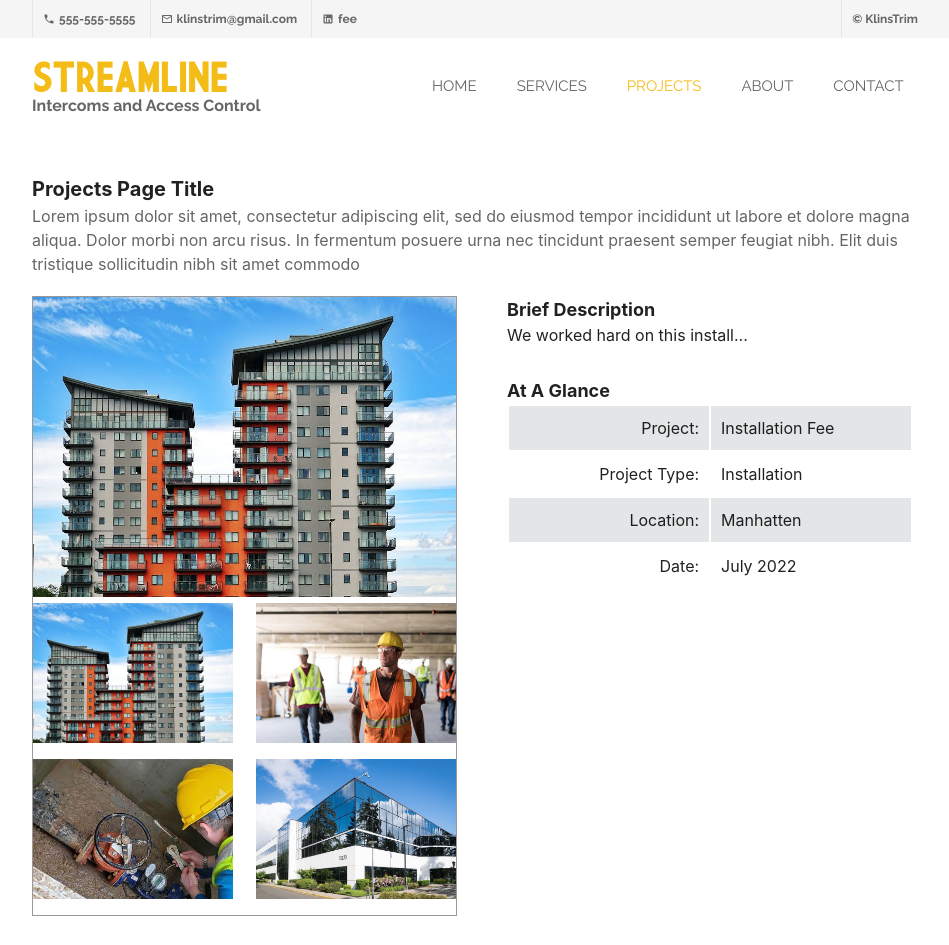
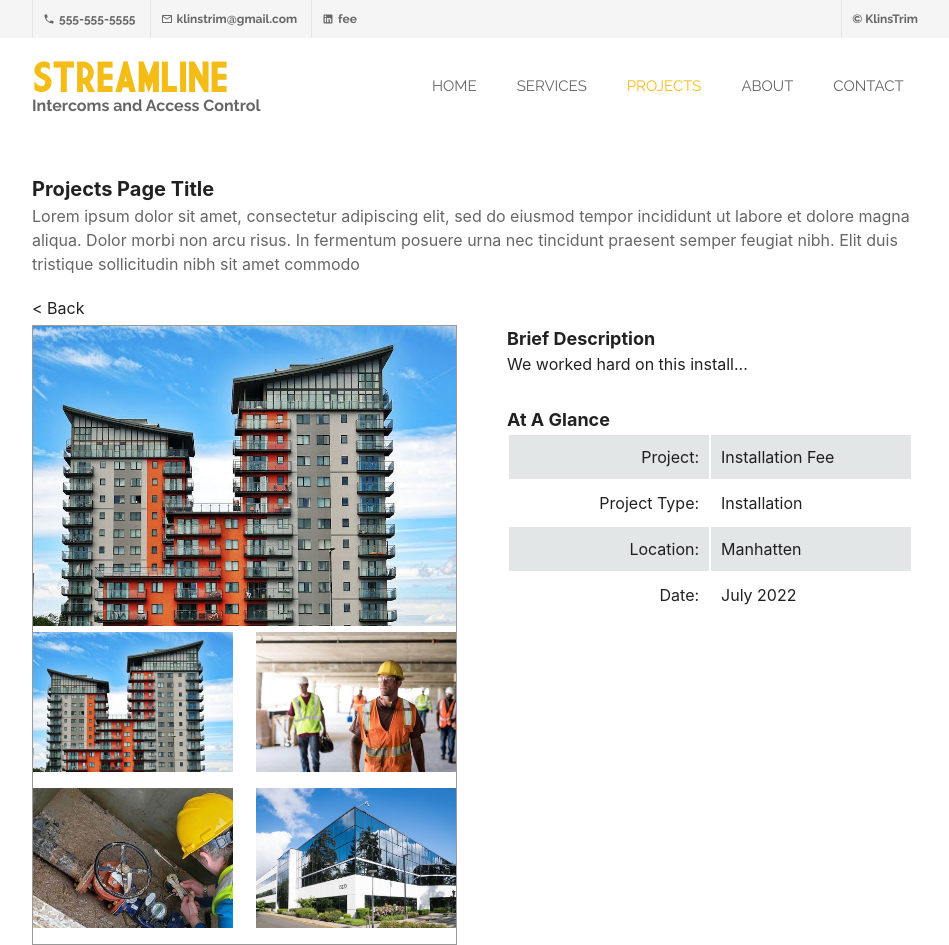
Before and after one commit to joelinstrum/kevinlinstrumtech, a React (Create React App) app: page /projects in a window 1280 px wide. Both pictures are taken after a click on the element "Installation Fee". Shown: the whole page, without its empty margins (158-1107 px from the left). Before the commit the page ends 916 px from the top, so only its background shows below. Built offline with nearby package versions, Linux system fonts and the light colour scheme.

Commit message:
Added back button on projects

```diff
--- a/src/components/image-gallery/ImageGallery.tsx
+++ b/src/components/image-gallery/ImageGallery.tsx
@@ -15,6 +15,10 @@ const ImageGallery: React.FC<ImageGalleryProps> = ({ imageGalleries }) => {
     setView("details");
   };
 
+  const showThumbnails = () => {
+    setView("thumbnails");
+  };
+
   return (
     <>
       {view === "thumbnails" && (
@@ -24,7 +28,10 @@ const ImageGallery: React.FC<ImageGalleryProps> = ({ imageGalleries }) => {
         />
       )}
       {view === "details" && currentGallery && (
-        <ImageGalleryDetails imageGallery={currentGallery} />
+        <ImageGalleryDetails
+          imageGallery={currentGallery}
+          returnClick={showThumbnails}
+        />
       )}
     </>
   );
--- a/src/components/image-gallery/components/ImageGalleryDetails.tsx
+++ b/src/components/image-gallery/components/ImageGalleryDetails.tsx
@@ -6,11 +6,20 @@ import { Spacer } from "components";
 
 interface ImageGalleryDetailsProps {
   imageGallery: IGallery;
+  returnClick: () => void;
 }
 
 const ImageGalleryDetails: React.FC<ImageGalleryDetailsProps> = ({
   imageGallery,
+  returnClick,
 }) => (
+  <>
+    <div
+      onClick={returnClick}
+      style={{ cursor: "pointer", marginBottom: "5px" }}
+    >
+      &lt; Back
+    </div>
     <DetailsStyled>
       <div>
         <FirstImage gallery={imageGallery} />
@@ -59,6 +68,7 @@ const ImageGalleryDetails: React.FC<ImageGalleryDetailsProps> = ({
         </section>
       </div>
     </DetailsStyled>
+  </>
 );
 
 export default ImageGalleryDetails;
--- a/src/pages/projects/Projects.tsx
+++ b/src/pages/projects/Projects.tsx
@@ -18,6 +18,7 @@ const Projects = () => {
   const { gallery, currentIndex } = useSelector(
     (store: RootState) => store.galleryReducer
   );
+
   return (
     <ContainerOuter>
       {isOpen && (
```
Lines whose indentation alone changed are shown as unchanged.
